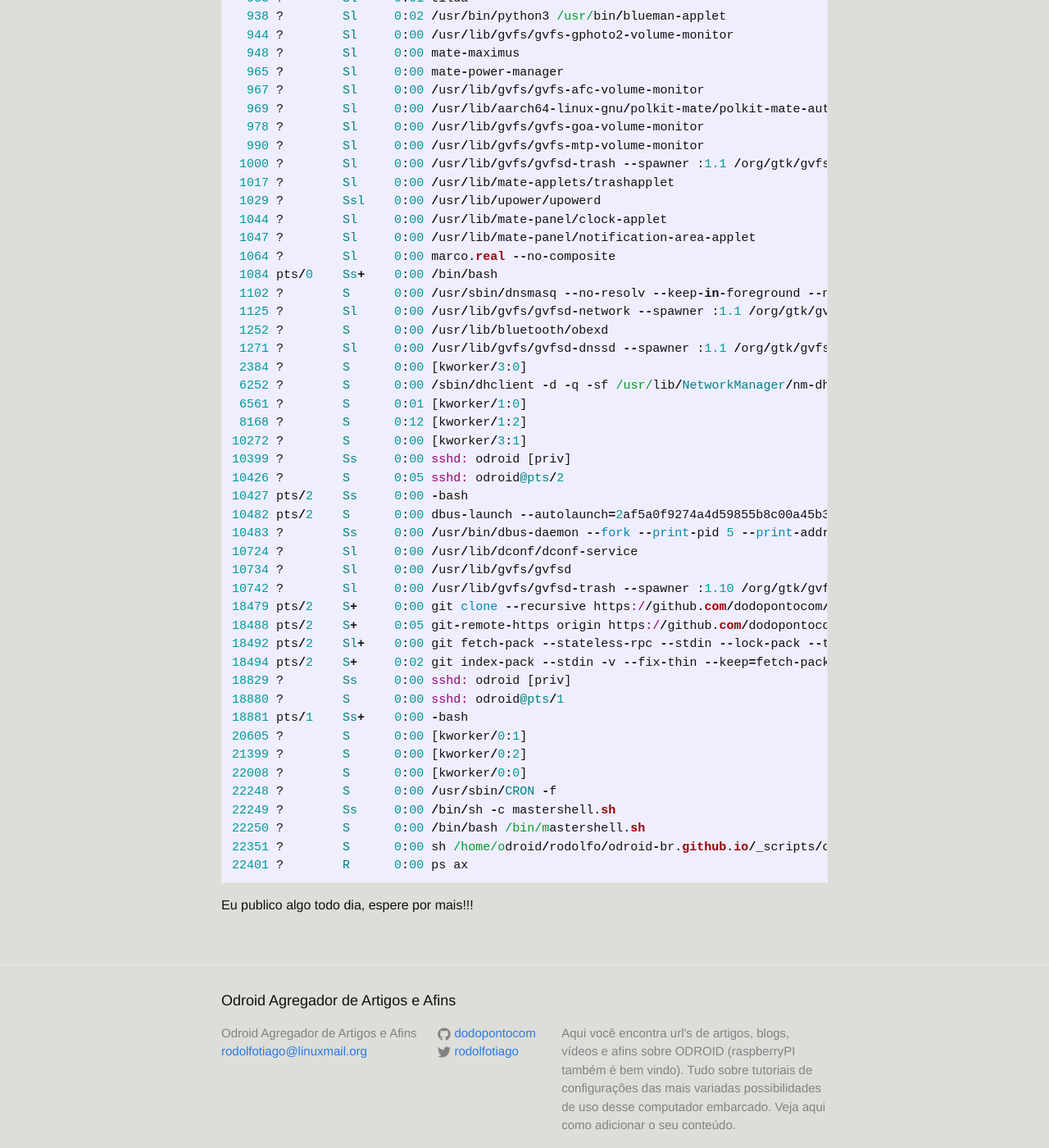
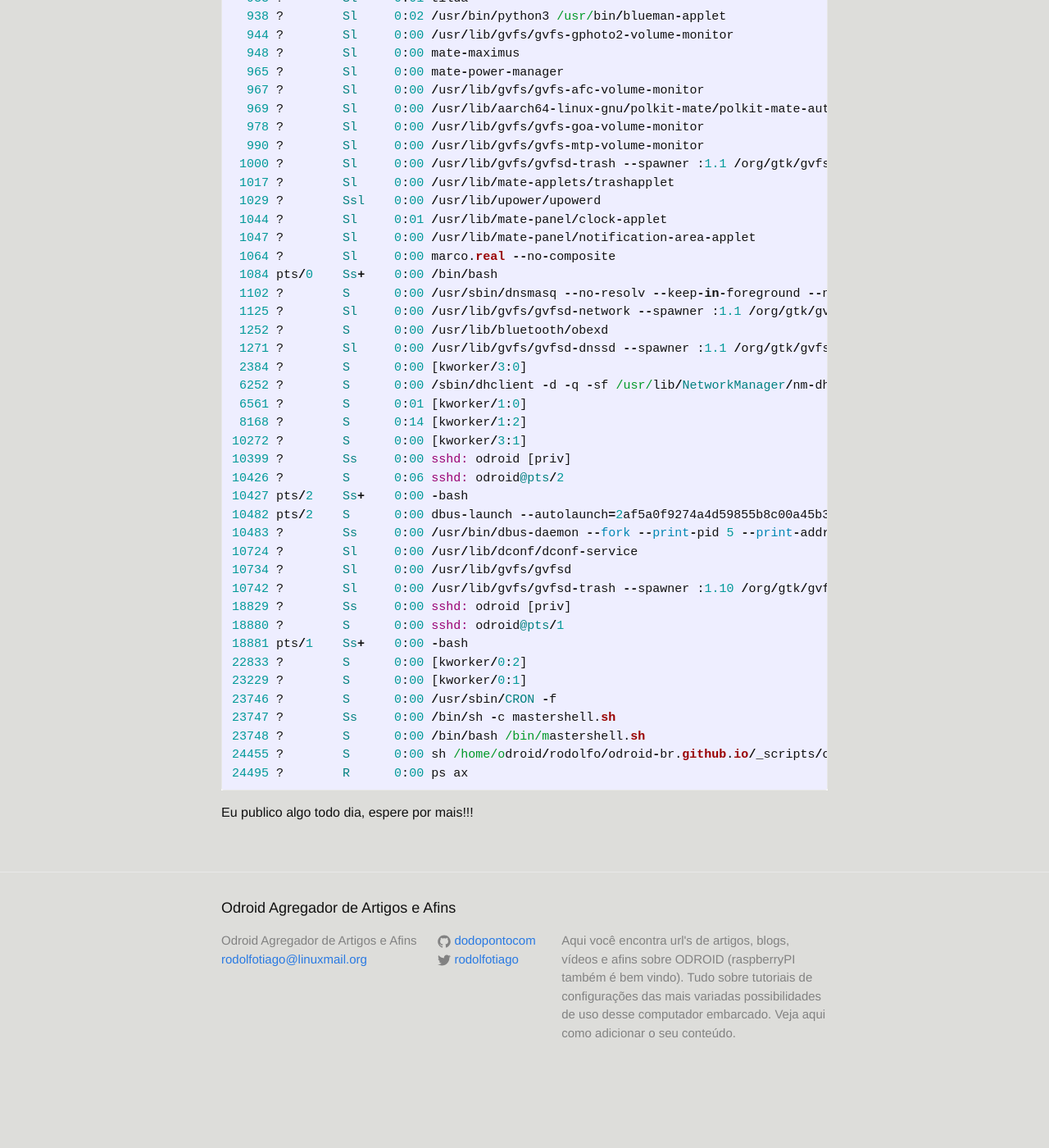
Before and after one commit to robsonneto5pi/odroid-br.github.io, a Jekyll site: the page built from _posts/2016-07-14-televator.markdown, in a window 1280 px wide and 1400 px high, scrolled down 4054 px. Shown: the whole window at 82% size. Built offline with Jekyll 4.4.1, drawn with Linux system fonts in a browser that asks for light colours; after the commit the page ends 5385 px from its top, so only the background shows below that; some of the changed text lies outside the part shown.

Commit message:
2016-07-14-televator.markdown

```diff
--- a/_posts/2016-07-14-televator.markdown
+++ b/_posts/2016-07-14-televator.markdown
@@ -31,8 +31,8 @@
 LOGIN      ttyS0        2016-02-11 12:28               647 id=tyS0
 LOGIN      tty1         2016-02-11 12:28               646 id=tty1
 odroid   + tty7         2016-02-11 12:28  old          706 (:0)
-odroid   + pts/1        2016-07-14 21:39 00:07       18829 (192.168.1.30)
-odroid   + pts/2        2016-07-14 20:15 00:40       10399 (192.168.1.30)
+odroid   + pts/1        2016-07-14 21:39 00:10       18829 (192.168.1.30)
+odroid   + pts/2        2016-07-14 20:15   .         10399 (192.168.1.30)
            pts/3        2016-07-14 21:42                 0 id=/3    term=0 exit=0
 {% endhighlight %}
 
@@ -122,7 +122,7 @@
   156 ?        S<     0:00 [ipv6_addrconf]
   172 ?        Ss     0:00 /lib/systemd/systemd-journald
   175 ?        S      0:00 [kauditd]
-  182 ?        S      0:05 [kworker/2:2]
+  182 ?        S      0:06 [kworker/2:2]
   233 ?        Ss     0:00 /lib/systemd/systemd-udevd
   387 ?        Ss     0:00 /usr/sbin/cron -f
   389 ?        Ss     0:00 /usr/sbin/avahi-dnsconfd -s
@@ -188,7 +188,7 @@
  1000 ?        Sl     0:00 /usr/lib/gvfs/gvfsd-trash --spawner :1.1 /org/gtk/gvfs/exec_spaw/0
  1017 ?        Sl     0:00 /usr/lib/mate-applets/trashapplet
  1029 ?        Ssl    0:00 /usr/lib/upower/upowerd
- 1044 ?        Sl     0:00 /usr/lib/mate-panel/clock-applet
+ 1044 ?        Sl     0:01 /usr/lib/mate-panel/clock-applet
  1047 ?        Sl     0:00 /usr/lib/mate-panel/notification-area-applet
  1064 ?        Sl     0:00 marco.real --no-composite
  1084 pts/0    Ss+    0:00 /bin/bash
@@ -199,31 +199,26 @@
  2384 ?        S      0:00 [kworker/3:0]
  6252 ?        S      0:00 /sbin/dhclient -d -q -sf /usr/lib/NetworkManager/nm-dhcp-helper -pf /var/run/dhclient-eth0.pid -lf /var/lib/NetworkManager/dhclient-0cc046b8-7bfd-4f00-8318-8c9c0f614dc0-eth0.lease -cf /var/lib/NetworkManager/dhclient-eth0.conf eth0
  6561 ?        S      0:01 [kworker/1:0]
- 8168 ?        S      0:12 [kworker/1:2]
+ 8168 ?        S      0:14 [kworker/1:2]
 10272 ?        S      0:00 [kworker/3:1]
 10399 ?        Ss     0:00 sshd: odroid [priv]
-10426 ?        S      0:05 sshd: odroid@pts/2
-10427 pts/2    Ss     0:00 -bash
+10426 ?        S      0:06 sshd: odroid@pts/2
+10427 pts/2    Ss+    0:00 -bash
 10482 pts/2    S      0:00 dbus-launch --autolaunch=2af5a0f9274a4d59855b8c00a45b3e01 --binary-syntax --close-stderr
 10483 ?        Ss     0:00 /usr/bin/dbus-daemon --fork --print-pid 5 --print-address 7 --session
 10724 ?        Sl     0:00 /usr/lib/dconf/dconf-service
 10734 ?        Sl     0:00 /usr/lib/gvfs/gvfsd
 10742 ?        Sl     0:00 /usr/lib/gvfs/gvfsd-trash --spawner :1.10 /org/gtk/gvfs/exec_spaw/0
-18479 pts/2    S+     0:00 git clone --recursive https://github.com/dodopontocom/scripts.git
-18488 pts/2    S+     0:05 git-remote-https origin https://github.com/dodopontocom/scripts.git
-18492 pts/2    Sl+    0:00 git fetch-pack --stateless-rpc --stdin --lock-pack --thin --check-self-contained-and-connected --cloning https://github.com/dodopontocom/scripts.git/
-18494 pts/2    S+     0:02 git index-pack --stdin -v --fix-thin --keep=fetch-pack 18492 on odroid64 --check-self-contained-and-connected --pack_header=2,506
 18829 ?        Ss     0:00 sshd: odroid [priv]
 18880 ?        S      0:00 sshd: odroid@pts/1
 18881 pts/1    Ss+    0:00 -bash
-20605 ?        S      0:00 [kworker/0:1]
-21399 ?        S      0:00 [kworker/0:2]
-22008 ?        S      0:00 [kworker/0:0]
-22248 ?        S      0:00 /usr/sbin/CRON -f
-22249 ?        Ss     0:00 /bin/sh -c mastershell.sh
-22250 ?        S      0:00 /bin/bash /bin/mastershell.sh
-22351 ?        S      0:00 sh /home/odroid/rodolfo/odroid-br.github.io/_scripts/odroid-monitor.sh
-22401 ?        R      0:00 ps ax
+22833 ?        S      0:00 [kworker/0:2]
+23229 ?        S      0:00 [kworker/0:1]
+23746 ?        S      0:00 /usr/sbin/CRON -f
+23747 ?        Ss     0:00 /bin/sh -c mastershell.sh
+23748 ?        S      0:00 /bin/bash /bin/mastershell.sh
+24455 ?        S      0:00 sh /home/odroid/rodolfo/odroid-br.github.io/_scripts/odroid-monitor.sh
+24495 ?        R      0:00 ps ax
 {% endhighlight %}
 
 Eu publico algo todo dia, espere por mais!!!
```
Also changed, not shown: other parts of _posts/2016-07-14-televator.markdown (+3 -3 lines).
